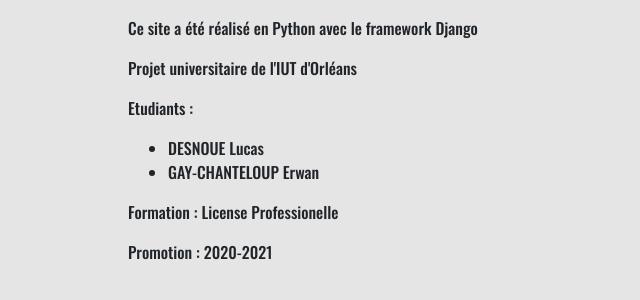
After one commit to mutergfp/DjangoMusic, a Django app: page /credit in a window 1280 px wide. The commit adds this page. Shown: the top 300 px of the page, without its empty margins (0-640 px from the left). Run offline with Django 3.2, Linux system fonts and the light colour scheme; some libraries are stand-ins or nearby versions.

Commit message:
Ajout de la page de credits

```diff
--- a/musiques/templates/baseTemplate.html
+++ b/musiques/templates/baseTemplate.html
@@ -28,7 +28,9 @@
         {% endblock %}
         {% block style %}
         <style>
-
+            main{
+                margin: 0 10% 0 10%
+            }
         </style>
         {% endblock %}
     </body>
--- /dev/null
+++ b/musiques/templates/credit.html
@@ -0,0 +1,12 @@
+{% extends 'baseTemplate.html'%}
+{% block content %}
+<p>Ce site a été réalisé en Python avec le framework Django</p>
+<p>Projet universitaire de l'IUT d'Orléans</p>
+<p>Etudiants :</p>
+<ul>
+    <li>DESNOUE Lucas</li>
+    <li>GAY-CHANTELOUP Erwan</li>
+</ul>
+<p>Formation : License Professionelle</p>
+<p>Promotion : 2020-2021</p>
+{% endblock %}
```
